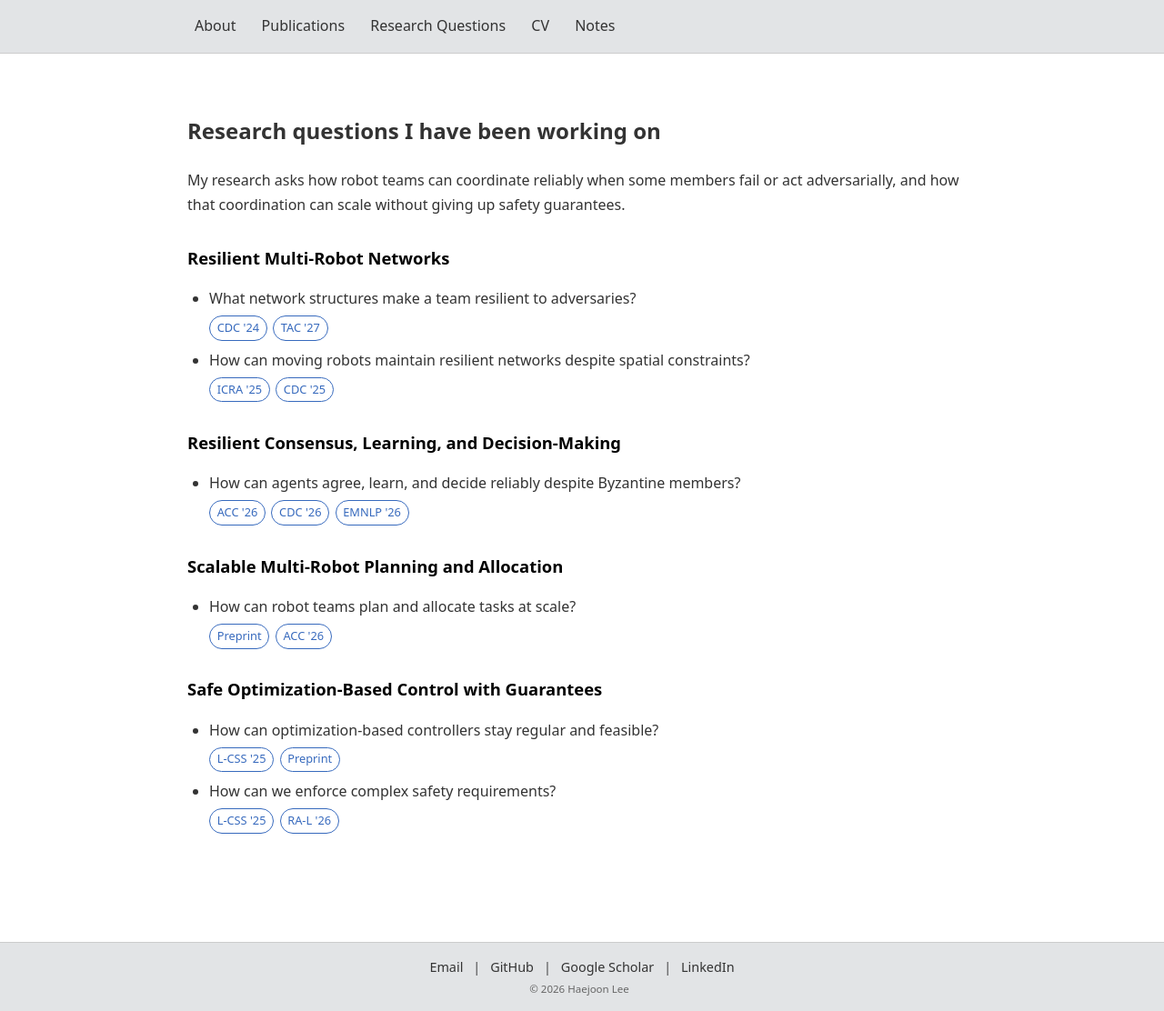
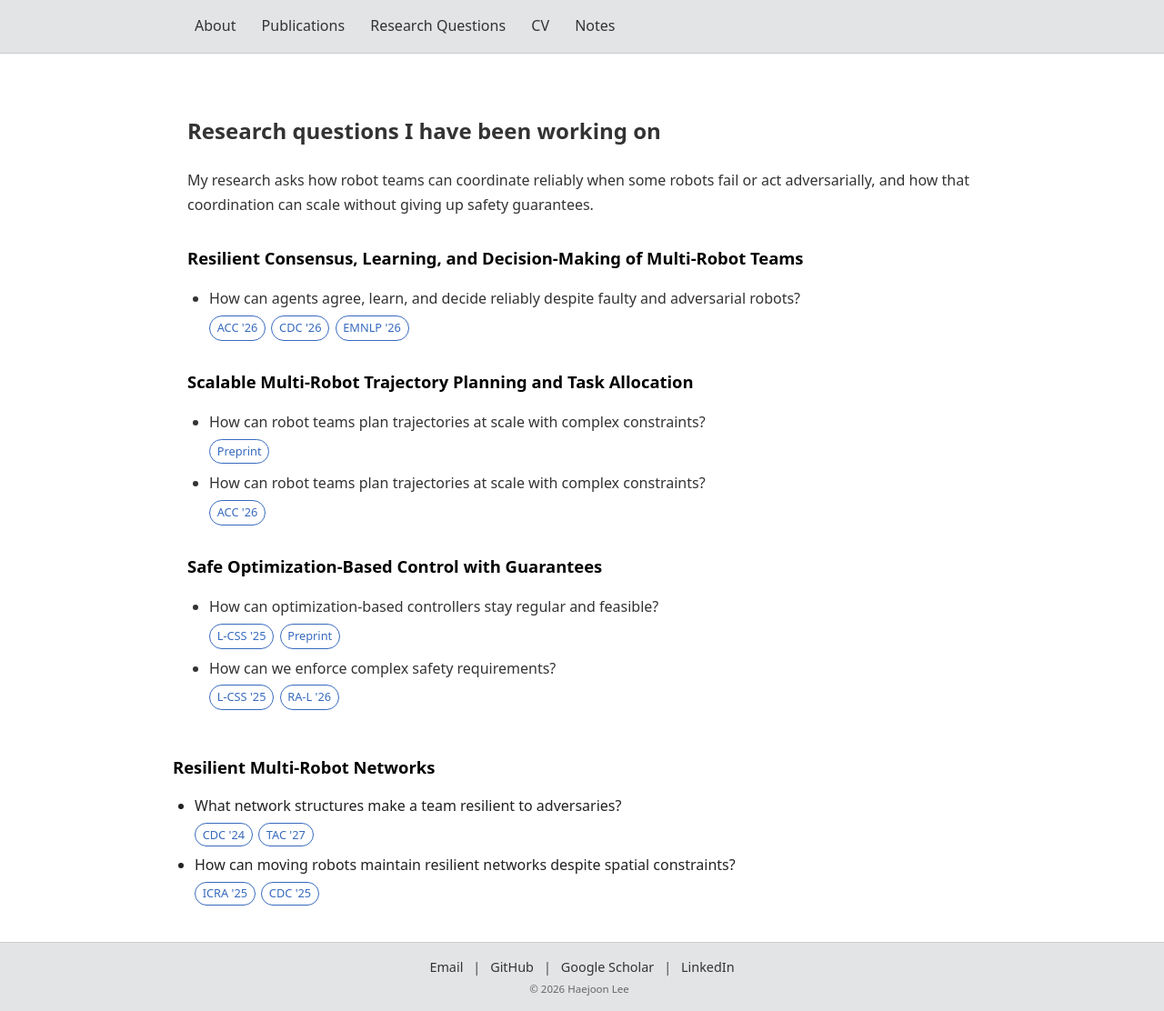
Before and after one commit to joonlee16/joonlee16.github.io, a Jekyll site: the page built from research.html, in a window 1280 px wide and 1112 px high. Shown: the whole window at 91% size. Built offline with Jekyll 4.4.1, drawn with Linux system fonts in a browser that asks for light colours.

Commit message:
saving the modification on the research questions

```diff
--- a/_data/publications.yml
+++ b/_data/publications.yml
@@ -41,8 +41,8 @@
   title: "Robust Multi-Agent LLMs Under Byzantine Faults"
   category: conferences
   image: "/pics/robust_llms.png"
-  venue: "Empirical Methods in Natural Language Processing (EMNLP) 2026 Oral"
-  authors: " <strong>Haejoon Lee</strong>*, Vincent-Daniel Yun*, Dimitra Panagou, Sai Praneeth Karimireddy"
+  venue: "Empirical Methods in Natural Language Processing (EMNLP) 2026 <strong>Oral</strong>"
+  authors: "<strong>Haejoon Lee</strong>*, Vincent-Daniel Yun*, Dimitra Panagou, Sai Praneeth Karimireddy"
   first_coauthors: true
   links:
     pdf: "https://arxiv.org/pdf/2605.09076"
--- a/research.html
+++ b/research.html
@@ -22,11 +22,68 @@ title: Research
   <h2>Research questions I have been working on</h2>
 
   <p>
-    My research asks how robot teams can coordinate reliably when some members fail or act adversarially,
+    My research asks how robot teams can coordinate reliably when some robots fail or act adversarially,
     and how that coordination can scale without giving up safety guarantees.
   </p>
 
   <!-- CATEGORY 1 -->
+  <div class="research-category">
+    <h3>Resilient Consensus, Learning, and Decision-Making of Multi-Robot Teams</h3>
+    <ul>
+      <li class="research-q">
+        <span class="q-text">How can agents agree, learn, and decide reliably despite faulty and adversarial robots?</span>
+        <div class="paper-tags">
+          <a href="https://arxiv.org/pdf/2510.01144" target="_blank" class="paper-tag">ACC '26</a>
+          <a href="https://arxiv.org/pdf/2604.02791" target="_blank" class="paper-tag">CDC '26</a>
+          <a href="https://arxiv.org/pdf/2605.09076" target="_blank" class="paper-tag">EMNLP '26</a>
+        </div>
+      </li>
+    </ul>
+  </div>
+
+  <!-- CATEGORY 2 -->
+  <div class="research-category">
+    <h3>Scalable Multi-Robot Trajectory Planning and Task Allocation</h3>
+    <ul>
+      <li class="research-q">
+        <span class="q-text">How can robot teams plan trajectories at scale with complex constraints?</span>
+        <div class="paper-tags">
+          <a href="https://arxiv.org/pdf/2607.20992" target="_blank" class="paper-tag">Preprint</a>
+        </div>
+      </li>
+      <li class="research-q">
+        <span class="q-text">How can robot teams plan trajectories at scale with complex constraints?</span>
+        <div class="paper-tags">
+          <a href="https://arxiv.org/pdf/2509.22883" target="_blank" class="paper-tag">ACC '26</a>
+        </div>
+      </li>
+    </ul>
+  </div>
+
+  <!-- CATEGORY 3 -->
+  <div class="research-category">
+    <h3>Safe Optimization-Based Control with Guarantees</h3>
+    <ul>
+      <li class="research-q">
+        <span class="q-text">How can optimization-based controllers stay regular and feasible?</span>
+        <div class="paper-tags">
+          <a href="https://arxiv.org/pdf/2508.18530" target="_blank" class="paper-tag">L-CSS '25</a>
+          <a href="https://arxiv.org/pdf/2505.05502" target="_blank" class="paper-tag">Preprint</a>
+        </div>
+      </li>
+      <li class="research-q">
+        <span class="q-text">How can we enforce complex safety requirements?</span>
+        <div class="paper-tags">
+          <a href="https://arxiv.org/pdf/2509.10716" target="_blank" class="paper-tag">L-CSS '25</a>
+          <a href="https://arxiv.org/pdf/2605.12974" target="_blank" class="paper-tag">RA-L '26</a>
+        </div>
+      </li>
+    </ul>
+  </div>
+</div>
+
+
+  <!-- CATEGORY 4 -->
   <div class="research-category">
     <h3>Resilient Multi-Robot Networks</h3>
     <ul>
@@ -47,56 +104,6 @@ title: Research
     </ul>
   </div>
 
-  <!-- CATEGORY 2 -->
-  <div class="research-category">
-    <h3>Resilient Consensus, Learning, and Decision-Making</h3>
-    <ul>
-      <li class="research-q">
-        <span class="q-text">How can agents agree, learn, and decide reliably despite Byzantine members?</span>
-        <div class="paper-tags">
-          <a href="https://arxiv.org/pdf/2510.01144" target="_blank" class="paper-tag">ACC '26</a>
-          <a href="https://arxiv.org/pdf/2604.02791" target="_blank" class="paper-tag">CDC '26</a>
-          <a href="https://arxiv.org/pdf/2605.09076" target="_blank" class="paper-tag">EMNLP '26</a>
-        </div>
-      </li>
-    </ul>
-  </div>
-
-  <!-- CATEGORY 3 -->
-  <div class="research-category">
-    <h3>Scalable Multi-Robot Planning and Allocation</h3>
-    <ul>
-      <li class="research-q">
-        <span class="q-text">How can robot teams plan and allocate tasks at scale?</span>
-        <div class="paper-tags">
-          <a href="https://arxiv.org/pdf/2607.20992" target="_blank" class="paper-tag">Preprint</a>
-          <a href="https://arxiv.org/pdf/2509.22883" target="_blank" class="paper-tag">ACC '26</a>
-        </div>
-      </li>
-    </ul>
-  </div>
-
-  <!-- CATEGORY 4 -->
-  <div class="research-category">
-    <h3>Safe Optimization-Based Control with Guarantees</h3>
-    <ul>
-      <li class="research-q">
-        <span class="q-text">How can optimization-based controllers stay regular and feasible?</span>
-        <div class="paper-tags">
-          <a href="https://arxiv.org/pdf/2508.18530" target="_blank" class="paper-tag">L-CSS '25</a>
-          <a href="https://arxiv.org/pdf/2505.05502" target="_blank" class="paper-tag">Preprint</a>
-        </div>
-      </li>
-      <li class="research-q">
-        <span class="q-text">How can we enforce complex safety requirements?</span>
-        <div class="paper-tags">
-          <a href="https://arxiv.org/pdf/2509.10716" target="_blank" class="paper-tag">L-CSS '25</a>
-          <a href="https://arxiv.org/pdf/2605.12974" target="_blank" class="paper-tag">RA-L '26</a>
-        </div>
-      </li>
-    </ul>
-  </div>
-</div>
 
 <style>
 .content-wrap {
```
